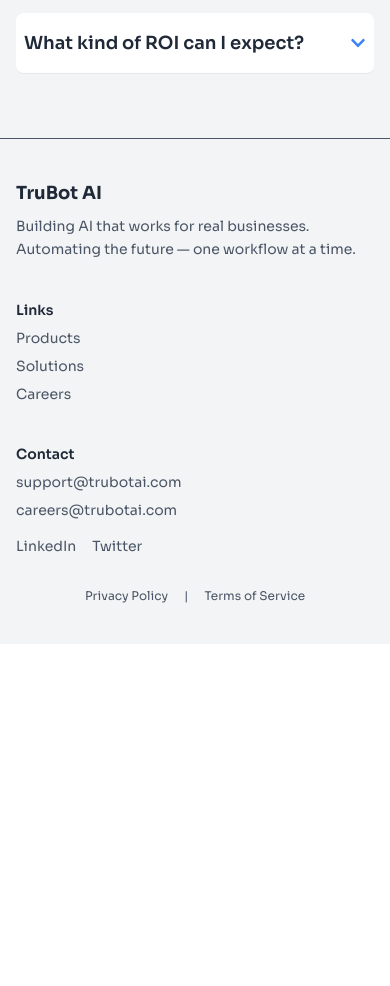
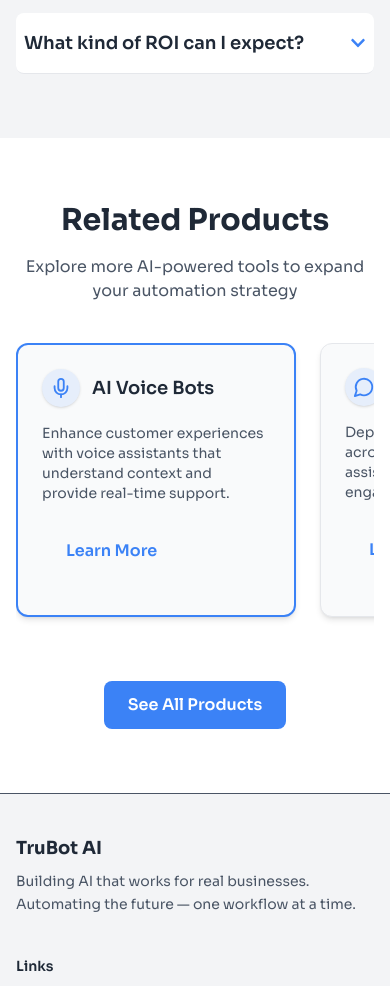
Before and after one commit to trubotai/trubot_ai_web, a Next.js app: page /products/ai-agents in a window 390 px wide. Shown: the part 8460-9446 px from the top of the page. Before the commit the page ends 9104 px from the top, so only its background shows below. Built offline with nearby package versions, Linux system fonts and the light colour scheme.

Commit message:
add realtedproducts section

```diff
--- /dev/null
+++ b/app/products/ai-agents/components/RelatedProducts.tsx
@@ -0,0 +1,52 @@
+import { Mic, MessageCircle, FileText, ArrowRight } from "lucide-react";
+
+import PageLayout from "@/app/ui/components/PageLayout";
+import SectionHeader from "@/app/ui/components/SectionHeader";
+import Button from "@/app/ui/components/Button";
+import { productList } from "@/app/ui/libs/constants/productPage/ai-agents";
+
+const RelatedProducts = () => {
+  return (
+    <PageLayout>
+      <SectionHeader
+        title="Related Products"
+        subtitle="Explore more AI-powered tools to expand your automation strategy"
+      />
+      <div className="flex overflow-x-auto gap-6 pb-4 snap-x md:grid md:grid-cols-3 md:overflow-visible">
+        {productList.map((product, index) => (
+          <div
+            key={index}
+            className={`min-w-[280px] snap-start bg-gray-50 rounded-xl p-6 shadow-md transition-all hover-scale-glow animate-fade-slide-up ${
+              product.featured
+                ? "border-2 border-electric"
+                : "border border-gray-200"
+            }`}
+            style={{ animationDelay: `${index * 100}ms` }}
+          >
+            <div className="flex items-center gap-3 mb-4">
+              <div className="p-2 bg-electric/10 rounded-full text-electric shadow">
+                <product.icon size={22} />
+              </div>
+              <h3 className="text-lg font-semibold text-navy">
+                {product.name}
+              </h3>
+            </div>
+            <p className="text-sm text-gray-600 mb-6">{product.description}</p>
+            <Button href={product.link} variant="ghost" animate>
+              Learn More
+            </Button>
+          </div>
+        ))}
+      </div>
+
+      {/* Global CTA */}
+      <div className="text-center mt-12 animate-fade-in">
+        <Button href="/products" variant="primary" animate>
+          See All Products
+        </Button>
+      </div>
+    </PageLayout>
+  );
+};
+
+export default RelatedProducts;
--- a/app/products/ai-agents/page.tsx
+++ b/app/products/ai-agents/page.tsx
@@ -5,6 +5,7 @@ import TechSpecs from "./components/TechSpecs";
 import PricingSection from "./components/PricingSection";
 import CaseStudies from "./components/CaseStudies";
 import FAQSection from "./components/FAQSection";
+import RelatedProducts from "./components/RelatedProducts";
 
 const Page = () => {
   return (
@@ -16,6 +17,7 @@ const Page = () => {
       <PricingSection />
       <CaseStudies />
       <FAQSection />
+      <RelatedProducts />
     </>
   );
 };
--- a/app/ui/libs/constants/productPage/ai-agents.ts
+++ b/app/ui/libs/constants/productPage/ai-agents.ts
@@ -14,6 +14,7 @@ import {
   Cloud,
   Building2,
   ShoppingBag,
+  Mic,
 } from "lucide-react";
 
 const featureList = [
@@ -305,6 +306,33 @@ const faqList = [
   },
 ];
 
+const productList = [
+  {
+    icon: Mic,
+    name: "AI Voice Bots",
+    description:
+      "Enhance customer experiences with voice assistants that understand context and provide real-time support.",
+    link: "/products/ai-voice-bots",
+    featured: true,
+  },
+  {
+    icon: MessageCircle,
+    name: "AI Chatbots",
+    description:
+      "Deploy intelligent chatbots across your website and apps to assist users and drive engagement.",
+    link: "/products/ai-chatbots",
+    featured: false,
+  },
+  {
+    icon: FileText,
+    name: "Invoice Management",
+    description:
+      "Streamline accounts payable with AI-powered invoice processing and payment workflows.",
+    link: "/products/invoice-management",
+    featured: false,
+  },
+];
+
 export {
   featureList,
   useCaseList,
@@ -312,4 +340,5 @@ export {
   pricingList,
   caseStudyList,
   faqList,
+  productList,
 };
```
